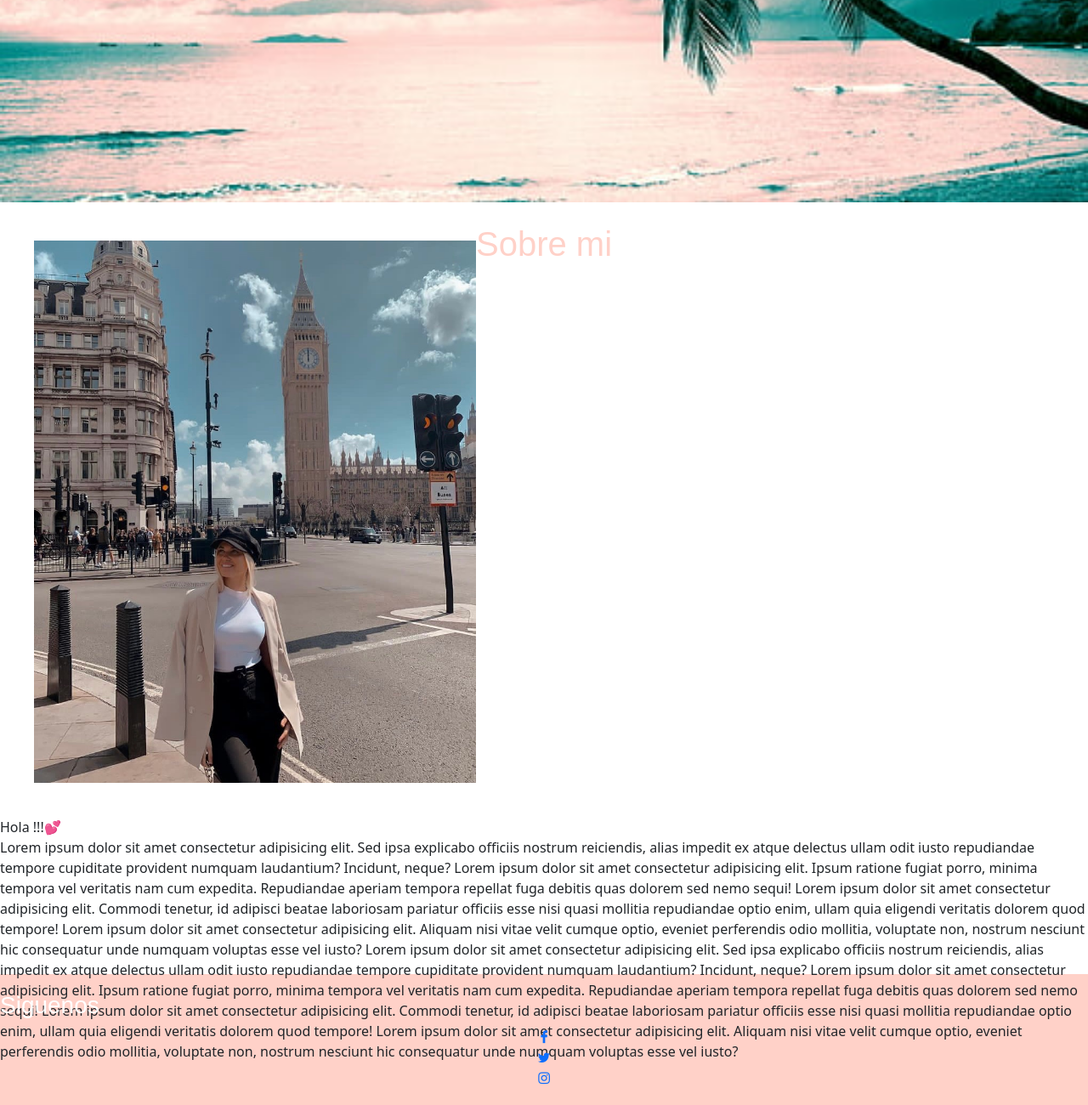
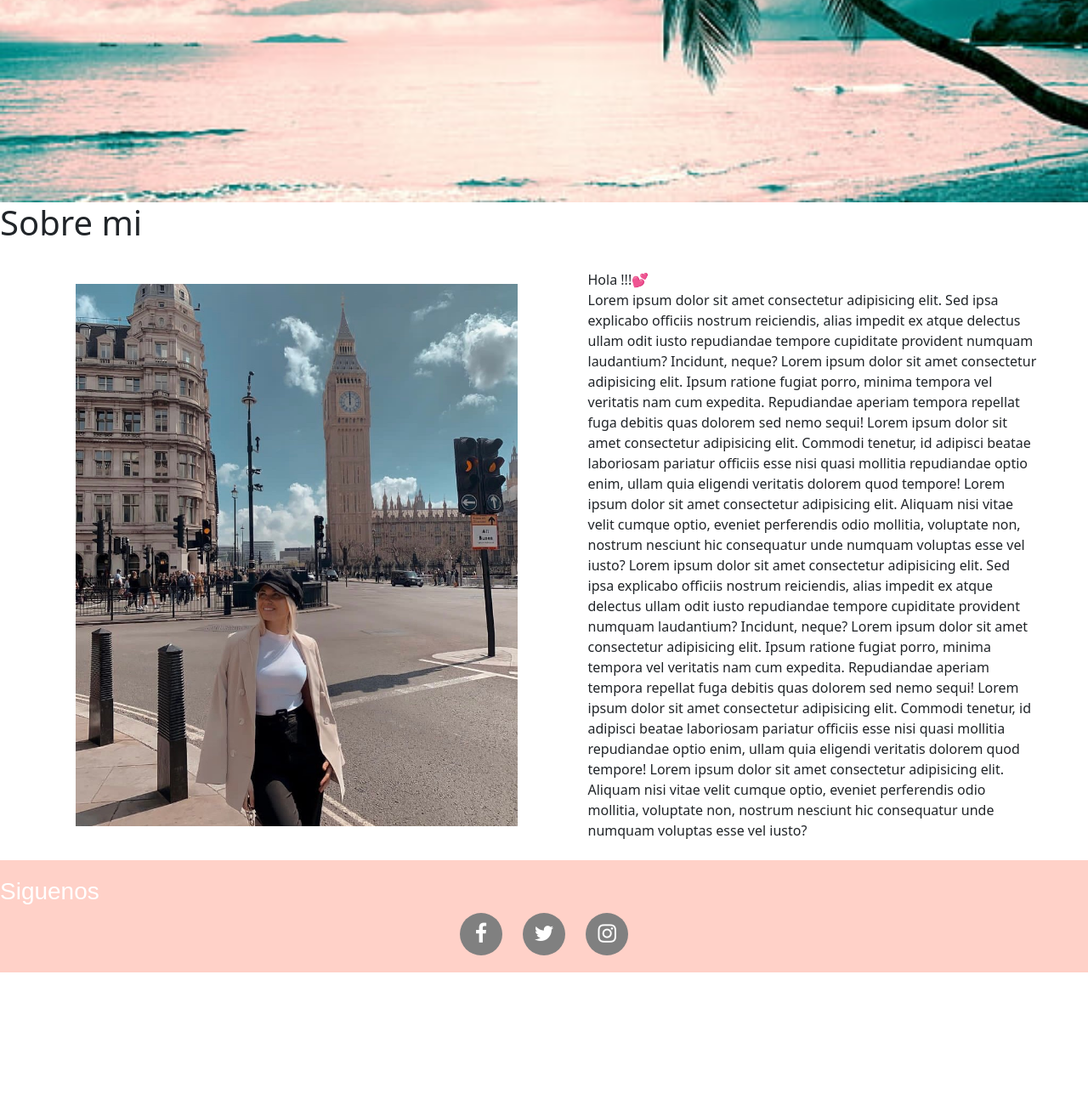
Before and after one commit to DeniseGarraza/garraza-web, a plain HTML site: page templates/about.html in a window 1280 px wide. Shown: the part 538-1838 px from the top of the page at 85% size. After the commit the page ends 1682 px from the top, so only its background shows below. Drawn offline with nearby package versions, Linux system fonts and the light colour scheme.

Commit message:
correccion final de mi sass

```diff
--- a/static/css/partials/_aboutme.scss
+++ b/static/css/partials/_aboutme.scss
@@ -1,28 +1,12 @@
-
-
-.about-me {
-    padding-top: 25px;
-    padding-bottom: 25px;
-    margin-bottom: 10px;
-    text-align: center;
-    font-family: 'Mochiy Pop One', sans-serif;
-    color: $maincolor;
-}
 
 .about {
     width: 100%;
-    height: 100vh;
     display: flex;
     justify-content: center;
     align-items: center;
 
-    .content img {
-        height: auto;
-        width: 600px;
-        max-width: 100%;
-        padding: 40px;
     .content {
-            width: 1280px;
+        width: 100%;
         max-width: 95%;
         margin: 0 auto;
         display: flex;
@@ -30,12 +14,22 @@
         align-items: center;
         justify-content: space-around;
 
+        img {
+            height: auto;
+            width: 600px;
+            max-width: 100%;
+            padding: 40px;
+
+        }
+
         .text {
             width: 550px;
             max-width: 100%;
             padding: 0px 10px;
         }
-        }
+
+
     }
 
+
 }
--- a/static/css/partials/_footer.scss
+++ b/static/css/partials/_footer.scss
@@ -14,30 +14,32 @@
     color: white;
 
 }
-.redes-sociales-iconos ul {
+
+
+
+
+.redes-sociales-iconos  {
+    ul{
         margin: 0px;
         padding: 0px;
         text-align: center;
-
-    .redes-sociales-iconos ul li {
+        li{
             display: inline-block;
             width: 50px;
             height: 50px;
             margin: 0px 10px;
             border-radius: 100%;
             background: gray;
-
-        .redes-sociales-iconos ul li a {
+            a{
                 text-decoration: none;
                 color: white;
                 font-size: 25px;
                 display: block;
-
-            .redes-sociales-iconos ul li a i {
+                i{
                     line-height: 50px;
                 }
             }
-
+        }
+    }
 
 }
-}
--- a/static/css/partials/_main.scss
+++ b/static/css/partials/_main.scss
@@ -25,21 +25,3 @@
     font-family: 'Mochiy Pop One', sans-serif;
     color:#15CDCB;
 }
-
-
-.redes-sociales-footer {
-    width: 100%;
-    height: auto;
-    margin: auto;
-    background:  $maincolor;
-    padding: 20px 0px;
-
-}
-.seguinos{
-    justify-content: center;
-    align-items: center;
-    font-family: 'Dancing Script', cursive;
-    font-family: 'Mochiy Pop One', sans-serif;
-    color: white;
-
-}
--- a/static/estilo.scss
+++ b/static/estilo.scss
@@ -1,9 +1,10 @@
 @import "./css/partials/variables";
 @import "./css/partials/reset";
+@import "./css/partials/header";
+@import "./css/partials/footer";
 @import "./css/partials/main";
 @import "./css/partials/aboutme";
 @import "./css/partials/food";
 @import "./css/partials/paises";
 @import "./css/partials/destination";
-@import "./css/partials/header";
-@import "./css/partials/footer"
+@import "./css/partials/contact";
```
Also changed, not shown: index.html (+15 -3 lines), templates/destination.html (+2 -2 lines), static/estilo.css, 1 other file. Lines whose indentation alone changed are shown as unchanged.
